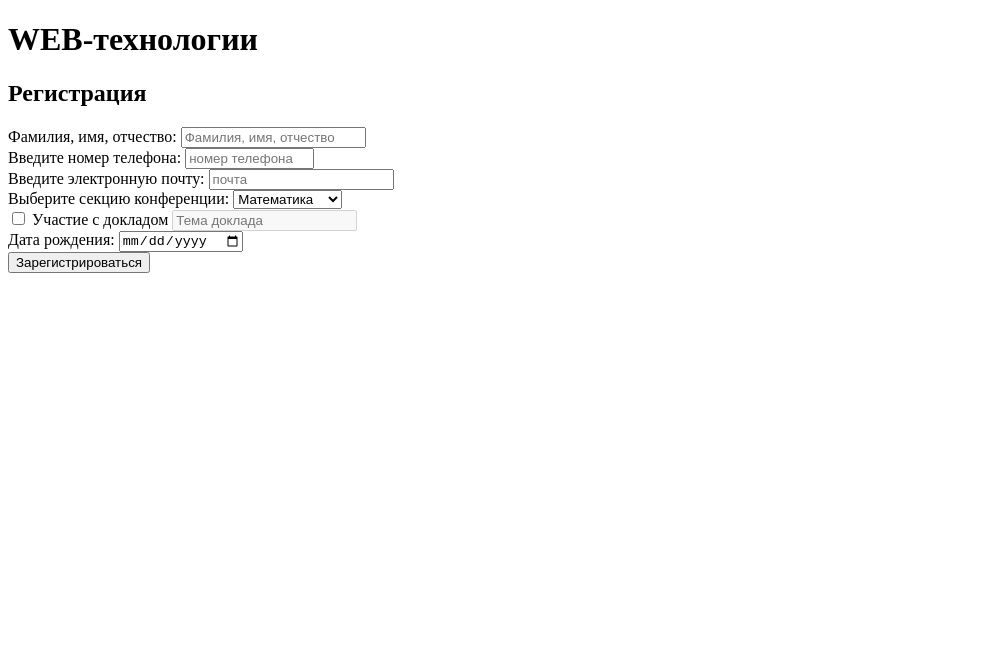
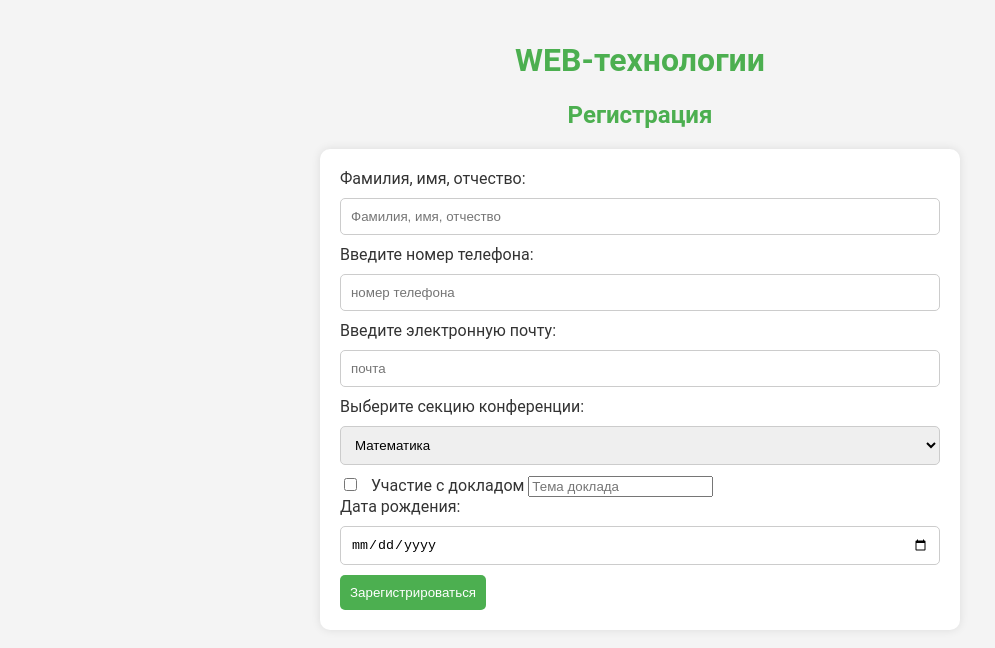
Before and after one commit to VApfaL/WEbawteh, a plain HTML site: page index.html in a window 1280 px wide. Shown: the whole page, without its empty margins (0-995 px from the left). Drawn offline with Linux system fonts and the light colour scheme.

Commit message:
Add files via upload

```diff
--- a/index.html
+++ b/index.html
@@ -1,16 +1,17 @@
 <!DOCTYPE html>
-<html lang="en">
+<html lang="ru">
 <head>
     <meta charset="UTF-8">
     <meta http-equiv="X-UA-Compatible" content="IE=edge">
     <meta name="viewport" content="width=device-width, initial-scale=1.0">
     <title>Регистрация</title>
+    <link rel="stylesheet" href="styles.css"> <!-- Подключаем стили -->
     <script src="script.js" defer></script>
 </head>
 <body>
     <h1>WEB-технологии</h1>
     <h2>Регистрация</h2>
-    <form id="registrationForm" action="register.php" method="POST">
+    <form id="registrationForm">
         <div>
             <label for="username">Фамилия, имя, отчество:</label>
             <input type="text" name="username" id="username"
@@ -32,24 +33,23 @@
         </div>
         <div>
             <label for="section">Выберите секцию конференции:</label>
-            <select name="section" id="section">
+            <select name="section" id="section" required>
                 <option value="математика">Математика</option>
                 <option value="физика">Физика</option>
                 <option value="информатика">Информатика</option>
             </select>
         </div>
         <div>
-            <input type="checkbox" id="hasReport" onclick="toggleReportInput(this)"/> Участие с докладом
-            <input id="name2" name="name2" disabled="disabled" placeholder="Тема доклада" />
+            <input type="checkbox" id="hasReport" onclick="toggleReportInput(this)"/>
+            <label for="hasReport">Участие с докладом</label>
+            <input id="name2" name="name2" placeholder="Тема доклада" oninput="toggleSubmitButton()" />
         </div>
-
         <div>
             <label for="birthday">Дата рождения:</label>
-            <input type="date" id="birthday" name="birthday" required>
+            <input type="date" id="birthday" name="birthday"> <!-- Убрали атрибут required -->
         </div>
 
         <input type="submit" value="Зарегистрироваться">
     </form>
-
 </body>
 </html>
--- a/script.js
+++ b/script.js
@@ -1,3 +1,26 @@
+function toggleReportInput(checkbox) {
+    const reportInput = document.getElementById('name2');
+    if (checkbox.checked) {
+        reportInput.required = true; // Делаем поле обязательным
+    } else {
+        reportInput.required = false; // Убираем обязательность
+        reportInput.value = ''; // Очищаем поле, если чекбокс выключен
+    }
+}
+
+function toggleSubmitButton() {
+    const checkbox = document.getElementById('hasReport');
+    const reportInput = document.getElementById('name2');
+    const submitButton = document.querySelector('input[type="submit"]');
+
+    // Кнопка всегда активна
+    if (checkbox.checked) {
+        submitButton.disabled = reportInput.value.trim() === ''; // Проверяем заполненность поля, если чекбокс включён
+    } else {
+        submitButton.disabled = false; // Кнопка активна, если чекбокс выключен
+    }
+}
+
 document.getElementById('registrationForm').addEventListener('submit', function(event) {
     event.preventDefault(); // Предотвращаем отправку формы
 
@@ -10,17 +33,4 @@ document.getElementById('registrationForm').addEventListener('submit', function(
 
     // Перенаправляем на страницу с результатами
     window.location.href = 'result.html';
-})
-
-function toggleReportInput(checkbox) {
-    var input = document.getElementById('name2');
-    if (checkbox.checked) {
-        input.disabled = false;
-        input.required = true; // Делаем поле обязательным
-        input.focus();
-    } else {
-        input.disabled = true;
-        input.required = false; // Убираем обязательность
-        input.value = ""; // Очищаем поле при отключении
-    }
-}
+});
--- /dev/null
+++ b/styles.css
@@ -0,0 +1,88 @@
+/* styles.css */
+
+/* Общие стили */
+body {
+    font-family: 'Roboto', sans-serif; /* Подключаем шрифт Roboto */
+    background-color: #f4f4f4; /* Светлый фон */
+    color: #333; /* Цвет текста */
+    margin: 0;
+    padding: 20px;
+}
+
+/* Заголовки */
+h1, h2 {
+    text-align: center;
+    color: #4CAF50; /* Цвет заголовков */
+}
+
+/* Формы */
+form {
+    max-width: 600px; /* Максимальная ширина формы */
+    margin: 20px auto; /* Центрируем форму */
+    padding: 20px; /* Отступы внутри формы */
+    background: #fff; /* Белый фон для формы */
+    border-radius: 10px; /* Закругленные углы */
+    box-shadow: 0 0 10px rgba(0, 0, 0, 0.1); /* Тень */
+}
+
+/* Поля ввода и селект */
+input[type="text"],
+input[type="tel"],
+input[type="email"],
+input[type="date"],
+select {
+    width: 100%; /* Полная ширина */
+    padding: 10px; /* Отступы */
+    margin: 10px 0; /* Отступы сверху и снизу */
+    border: 1px solid #ccc; /* Обводка */
+    border-radius: 5px; /* Закругленные углы */
+    box-sizing: border-box; /* Учитываем отступы и границы в ширине */
+}
+
+/* Кнопка отправки */
+input[type="submit"] {
+    background-color: #4CAF50; /* Цвет кнопки */
+    color: white; /* Цвет текста на кнопке */
+    border: none; /* Без обводки */
+    cursor: pointer; /* Указатель при наведении */
+    padding: 10px; /* Отступы */
+    border-radius: 5px; /* Закругленные углы */
+    transition: background-color 0.3s ease; /* Плавный переход */
+}
+
+input[type="submit"]:hover {
+    background-color: #45a049; /* Цвет кнопки при наведении */
+}
+
+/* Чекбокс */
+input[type="checkbox"] {
+    margin-right: 10px; /* Отступ справа */
+}
+
+/* Подвал */
+footer {
+    text-align: center;
+    margin-top: 20px;
+    padding: 10px 0;
+}
+
+/* Результаты */
+#result {
+    max-width: 600px; /* Максимальная ширина блока с результатами */
+    margin: 20px auto; /* Центрируем блок */
+    padding: 20px; /* Отступы */
+    background: #fff; /* Белый фон */
+    border-radius: 10px; /* Закругленные углы */
+    box-shadow: 0 0 10px rgba(0, 0, 0, 0.1); /* Тень */
+}
+
+/* Адаптивность */
+@media (max-width: 600px) {
+    body {
+        padding: 10px; /* Уменьшаем отступы на мобильных устройствах */
+    }
+
+    form {
+        padding: 10px; /* Уменьшаем отступы внутри формы */
+    }
+}
```
Also changed, not shown: result.html (+2 -1 lines).
